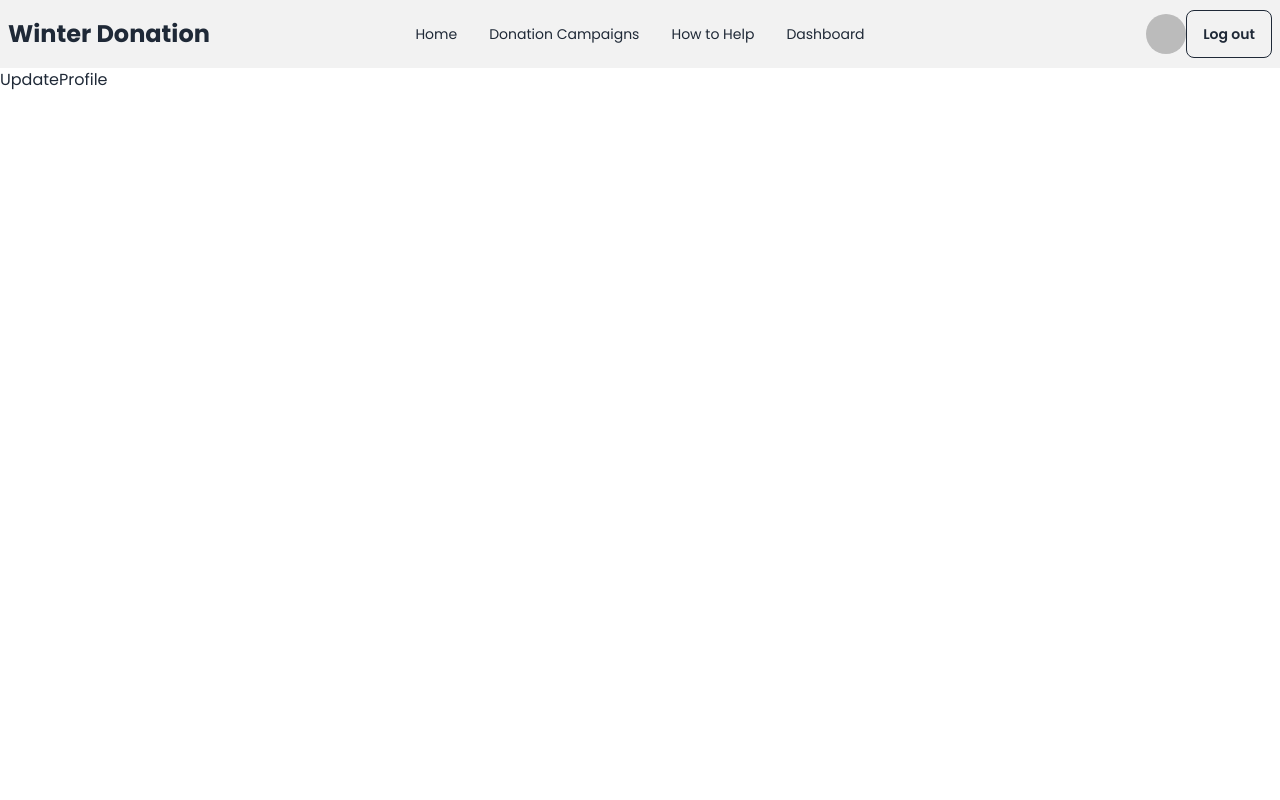
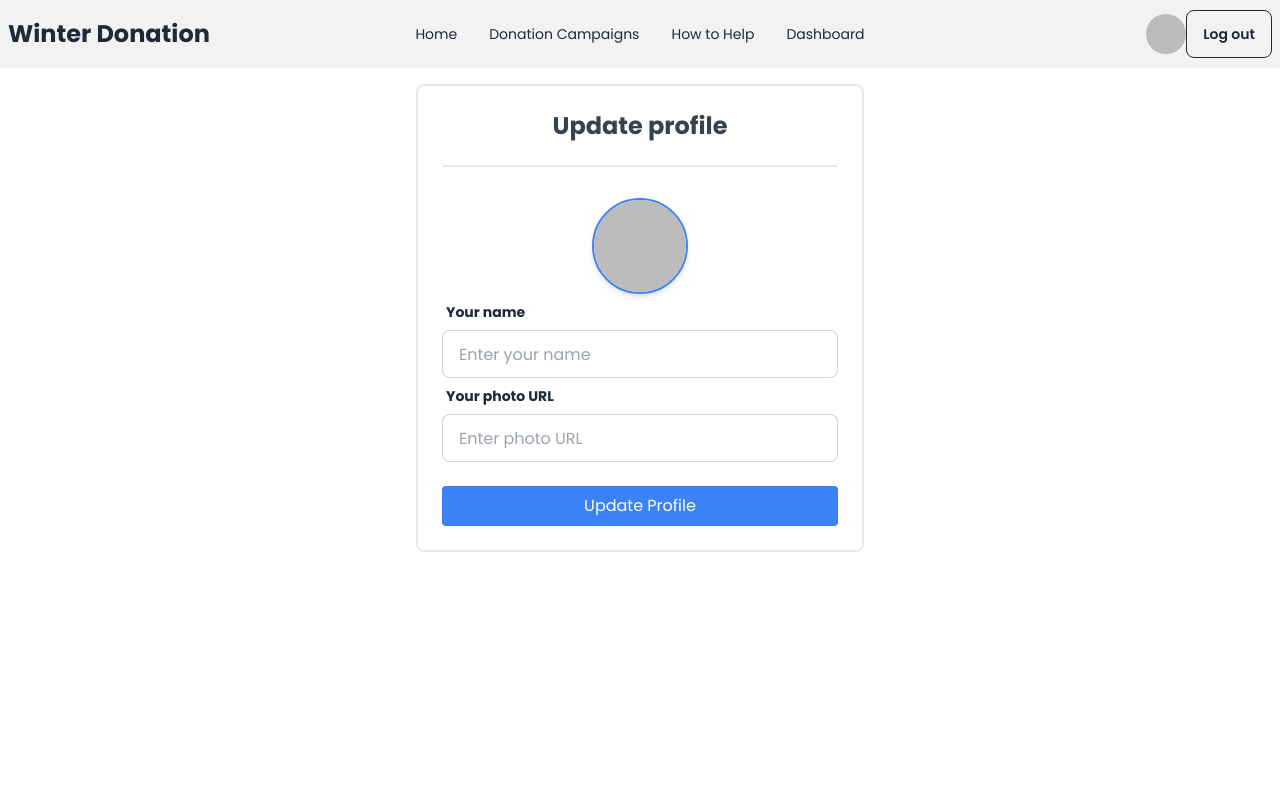
Before and after one commit to sakib-333/ph-b10-a9, a React (Vite) app: page /update-profile in a window 1280 px wide. Shown: the top 800 px of the page. Built offline with nearby package versions, Linux system fonts and the light colour scheme; no server answers; sample sign-in values are in the browser's storage.

Commit message:
Add update profile functionality.

```diff
--- a/src/pages/UpdateProfile.jsx
+++ b/src/pages/UpdateProfile.jsx
@@ -1,7 +1,79 @@
-import React from "react";
+import React, { useContext } from "react";
+import { AuthContext } from "../provider/AuthProvider";
+import { toast } from "react-toastify";
+import { useNavigate } from "react-router-dom";
 
 const UpdateProfile = () => {
-  return <div>UpdateProfile</div>;
+  const { user, updateUserProfile } = useContext(AuthContext);
+  const navigate = useNavigate();
+
+  const handleUpdateProfile = (e) => {
+    e.preventDefault();
+    const displayName = e.target.displayName.value;
+    const photoURL = e.target.photoURL.value;
+
+    updateUserProfile({ displayName, photoURL })
+      .then(() => {
+        toast.success("Profile updated.");
+        navigate("/dashboard");
+      })
+      .catch(() => toast.error("Something went wrong!\n Please try anain."));
+  };
+
+  return (
+    <div className="flex items-center justify-center">
+      <form
+        className="bg-white border-2 mt-4 rounded-lg w-full max-w-md p-6"
+        onSubmit={handleUpdateProfile}
+      >
+        {/* Welcome Section */}
+        <div className="text-center">
+          <h1 className="text-2xl font-bold text-gray-700">Update profile</h1>
+        </div>
+        <div className="divider"></div>
+
+        {/* Profile Section */}
+        <div className="mt-6 flex flex-col items-center">
+          <img
+            src={user?.photoURL}
+            alt="Profile Photo"
+            className="w-24 h-24 rounded-full border-2 border-blue-500 shadow-md"
+          />
+          <label className="form-control w-full">
+            <div className="label">
+              <span className="label-text font-bold">Your name</span>
+            </div>
+            <input
+              type="text"
+              required
+              name="displayName"
+              placeholder="Enter your name"
+              className="input input-bordered w-full"
+            />
+          </label>
+          <label className="form-control w-full">
+            <div className="label">
+              <span className="label-text font-bold">Your photo URL</span>
+            </div>
+            <input
+              type="text"
+              required
+              name="photoURL"
+              placeholder="Enter photo URL"
+              className="input input-bordered w-full"
+            />
+          </label>
+        </div>
+
+        {/* Update Button */}
+        <div className="mt-6 text-center">
+          <button className="bg-blue-500 text-white px-4 w-full py-2 rounded hover:bg-blue-600 transition duration-200">
+            Update Profile
+          </button>
+        </div>
+      </form>
+    </div>
+  );
 };
 
 export default UpdateProfile;
```
